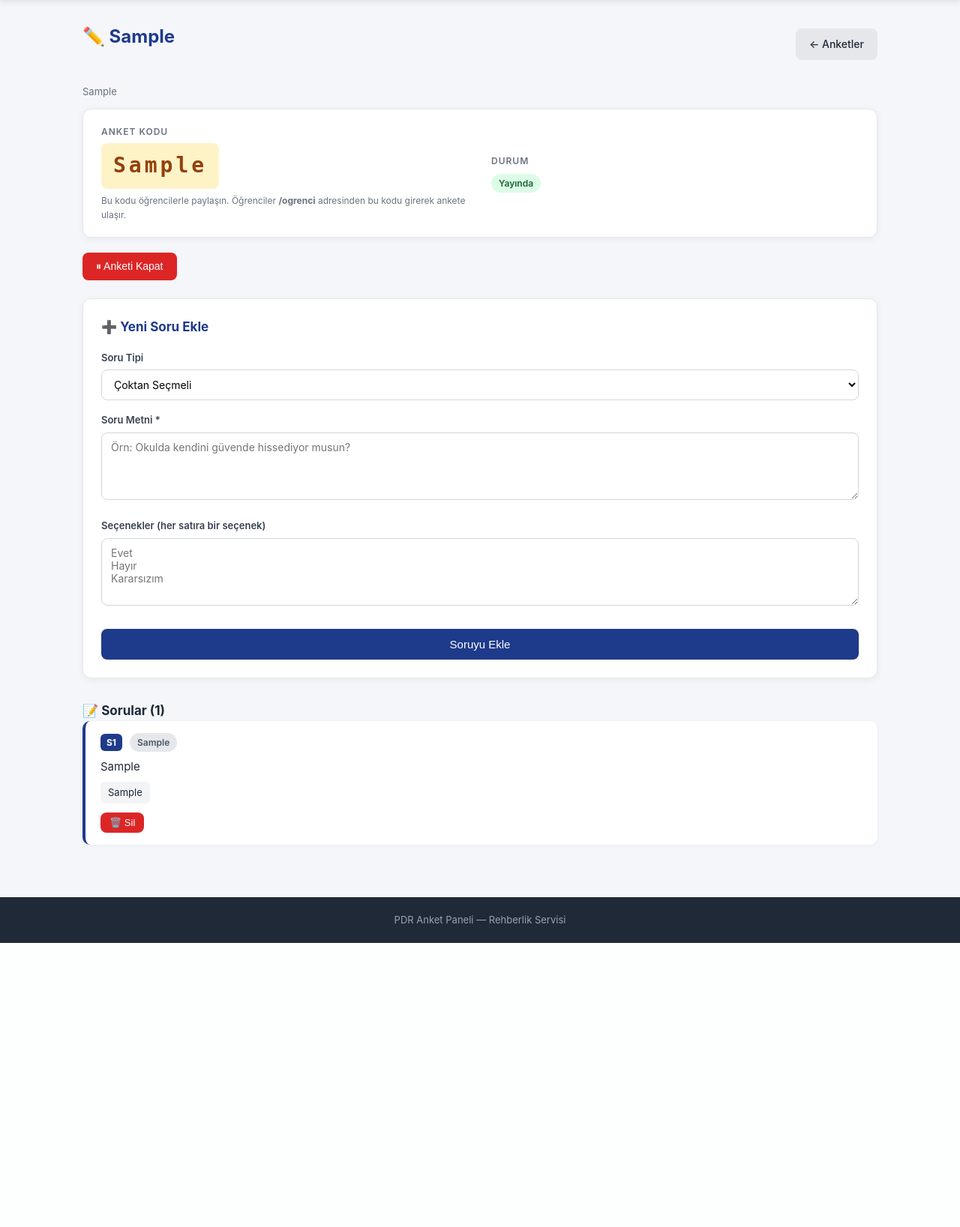
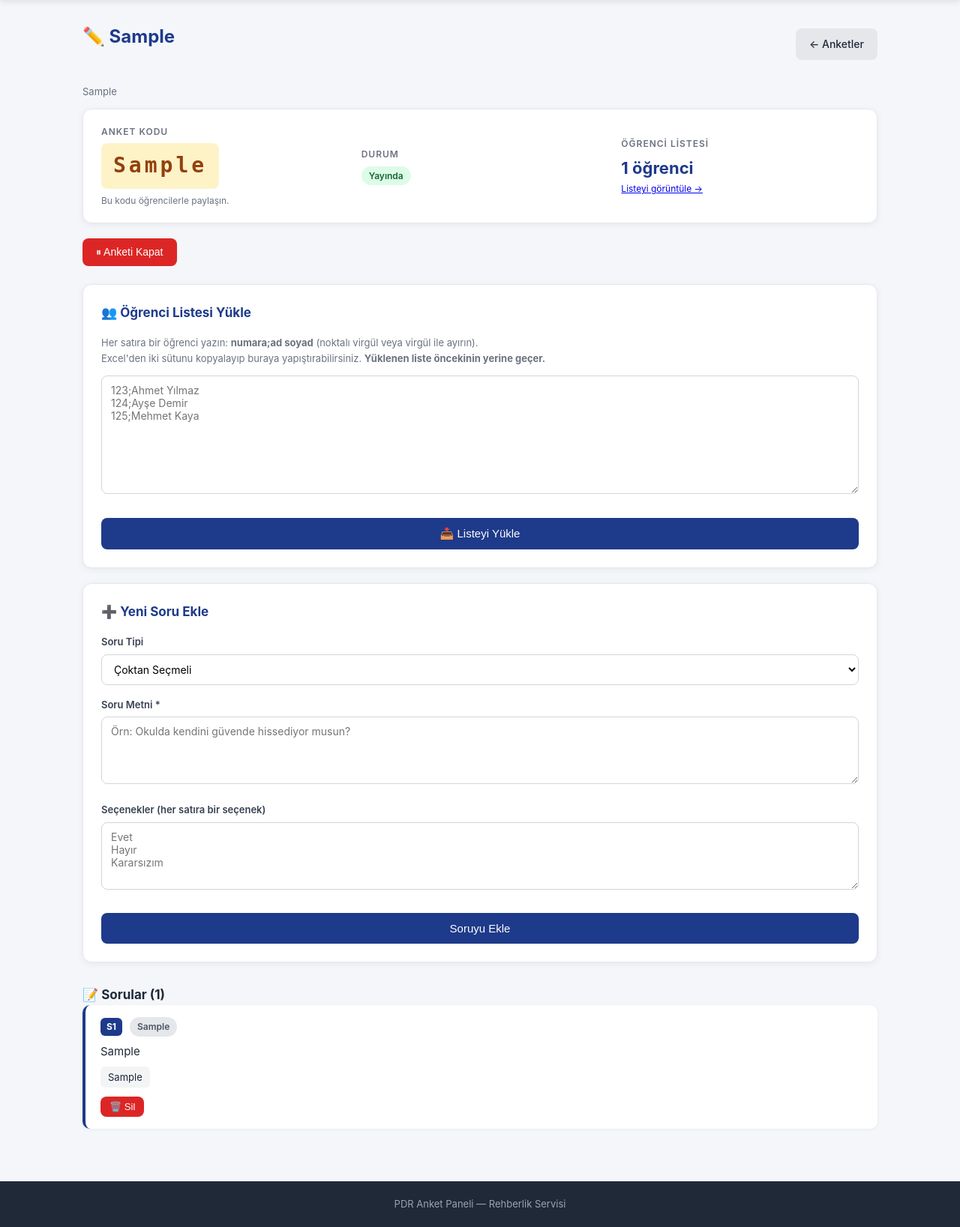
Before and after one commit to rusenozdili1-cloud/pdr-anket-paneli, a Flask app: page /anket/1/duzenle in a window 1280 px wide. Shown: the part 57-1694 px from the top of the page at 75% size. Before the commit the page ends 1315 px from the top, so only its background shows below. Run offline with Flask 3, Linux system fonts and the light colour scheme; the visitor is signed in with stand-in values (Sample User, id 1); tables that the repository leaves empty hold one stand-in row (values such as "Sample post").

Commit message:
Update anket_duzenle.html

```diff
--- a/templates/anket_duzenle.html
+++ b/templates/anket_duzenle.html
@@ -11,12 +11,11 @@
   <p class="anket-aciklama">{{ anket.aciklama }}</p>
 {% endif %}
 
-<!-- Anket Kodu ve Durum -->
 <div class="bilgi-kutu">
   <div>
     <span class="etiket-baslik">Anket Kodu</span>
     <div class="kod-buyuk">{{ anket.kod }}</div>
-    <small>Bu kodu öğrencilerle paylaşın. Öğrenciler <strong>/ogrenci</strong> adresinden bu kodu girerek ankete ulaşır.</small>
+    <small>Bu kodu öğrencilerle paylaşın.</small>
   </div>
   <div>
     <span class="etiket-baslik">Durum</span>
@@ -26,9 +25,13 @@
       <span class="etiket gri">Taslak</span>
     {% endif %}
   </div>
+  <div>
+    <span class="etiket-baslik">Öğrenci Listesi</span>
+    <div style="font-size: 22px; font-weight: 700; color: #1e3a8a;">{{ ogrenci_sayisi }} öğrenci</div>
+    <small><a href="{{ url_for('ogrenci_listesi', anket_id=anket.id) }}">Listeyi görüntüle →</a></small>
+  </div>
 </div>
 
-<!-- Yayınla / Kapat -->
 <form method="post" action="{{ url_for('anket_yayinla', anket_id=anket.id) }}" style="margin-bottom: 24px;">
   {% if anket.yayinda %}
     <button type="submit" class="btn tehlike">⏸ Anketi Kapat</button>
@@ -36,6 +39,20 @@
     <button type="submit" class="btn birincil">▶ Anketi Yayınla</button>
   {% endif %}
 </form>
+
+<!-- Öğrenci Listesi Yükleme -->
+<div class="form-kart">
+  <h3>👥 Öğrenci Listesi Yükle</h3>
+  <p style="font-size: 13px; color: #6b7280; margin-bottom: 12px;">
+    Her satıra bir öğrenci yazın: <strong>numara;ad soyad</strong> (noktalı virgül veya virgül ile ayırın).<br>
+    Excel'den iki sütunu kopyalayıp buraya yapıştırabilirsiniz. <strong>Yüklenen liste öncekinin yerine geçer.</strong>
+  </p>
+  <form method="post" action="{{ url_for('ogrenci_yukle', anket_id=anket.id) }}">
+    <textarea name="liste" rows="8" required
+      placeholder="123;Ahmet Yılmaz&#10;124;Ayşe Demir&#10;125;Mehmet Kaya"></textarea>
+    <button type="submit" class="btn birincil tam">📥 Listeyi Yükle</button>
+  </form>
+</div>
 
 <!-- Yeni Soru Ekle -->
 <div class="form-kart">
@@ -60,7 +77,6 @@
   </form>
 </div>
 
-<!-- Mevcut Sorular -->
 <h3 style="margin-top: 30px;">📝 Sorular ({{ sorular|length }})</h3>
 
 {% if sorular %}
@@ -88,7 +104,7 @@
   </div>
 {% else %}
   <div class="bos-durum">
-    <p>Henüz soru eklemediniz. Yukarıdaki formdan ilk soruyu ekleyin.</p>
+    <p>Henüz soru eklemediniz.</p>
   </div>
 {% endif %}
 
```
